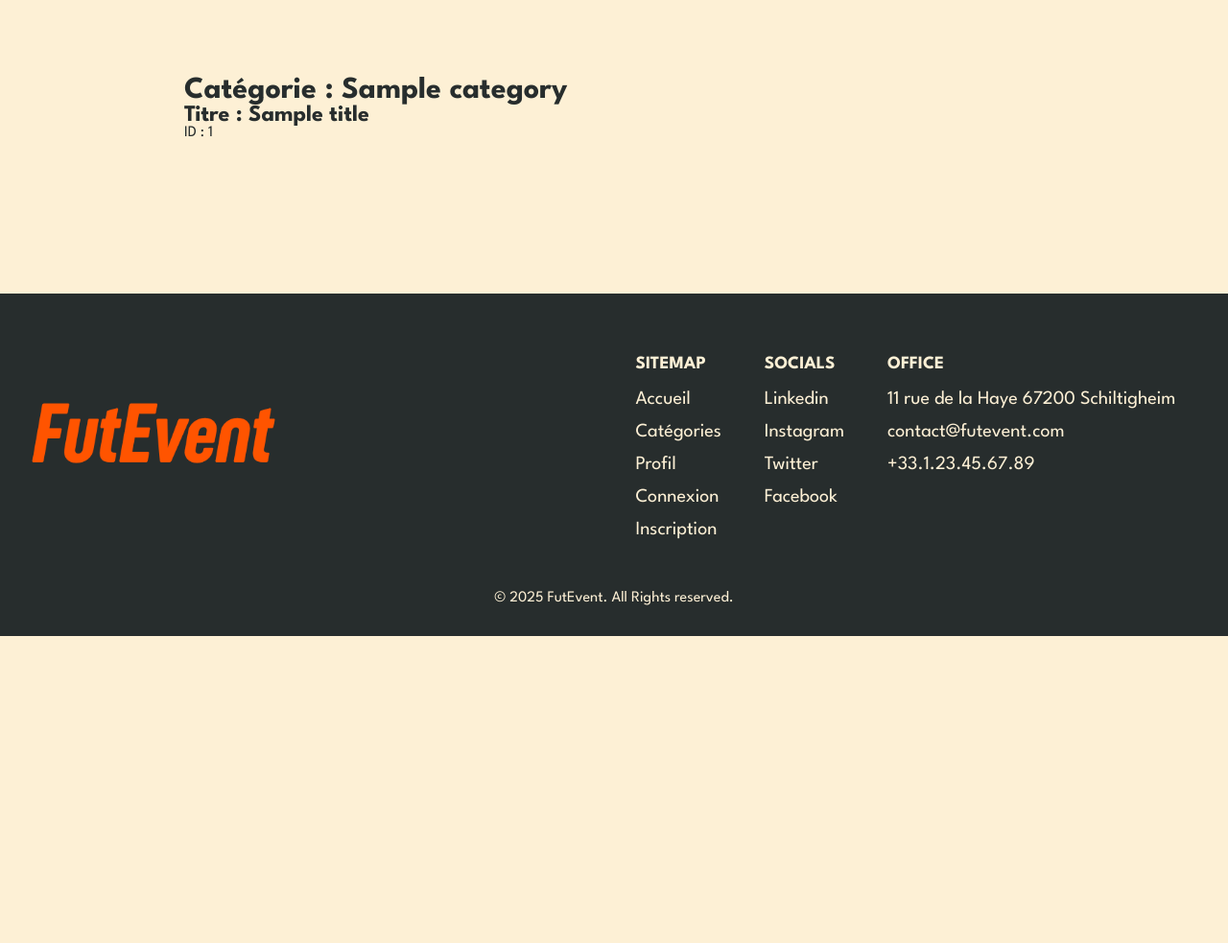
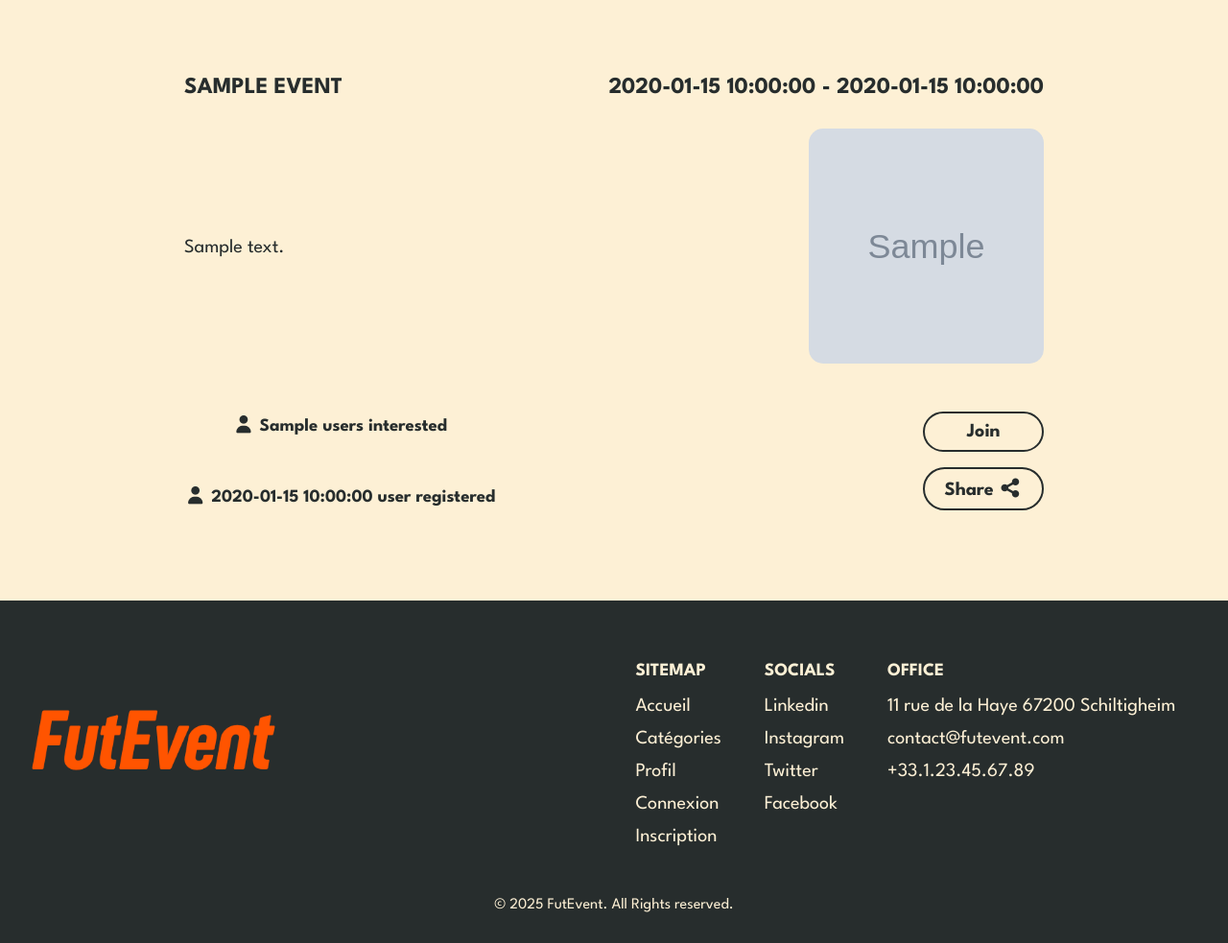
Before and after one commit to FutRR/FutEvent, a Symfony app: template templates/default/event.html.twig in a window 1280 px wide. Shown: the part 137-1120 px from the top of the page at 96% size. Before the commit the page ends 800 px from the top, so only its background shows below. Run offline with Twig, Linux system fonts and the light colour scheme; the template is opened without the code that fills it: most values are stand-ins (such as "Sample title", 1, 10 or a date in 2020); grey boxes marked "Sample" are stand-in pictures; some libraries are stand-ins or nearby versions.

Commit message:
Update category and event templates for improved event display; enhance header links and styling

```diff
--- a/public/css/styles.css
+++ b/public/css/styles.css
@@ -18,6 +18,7 @@
 }
 
 a, a:link, a:visited, a:hover, a:active, a:focus {
+    text-decoration: none;
     color: inherit;
 }
 
@@ -27,6 +28,28 @@
 
 h3{
     margin: 1em 0;
+}
+
+.btn {
+    border: 2px solid var(--dark);
+    border-radius: 50px;
+    background: none;
+    color: var(--dark);
+    font-size: 20px;
+    font-weight: 700;
+    padding: .5em 1em;
+    width: 100%;
+    cursor: pointer;
+    transition: all 250ms ease-out;
+}
+
+.btn:hover{
+    background-color: var(--dark);
+    color: var(--light);
+}
+
+.btn:active{
+    border-color: var(--primary);
 }
 
 body{
@@ -103,6 +126,7 @@
 
 .search-form input{
     width: 100% !important;
+    padding-right: 3em !important;
 }
 
 .search-btn{
@@ -121,44 +145,58 @@
     color: var(--primary);
 }
 
+.events-list{
+    display: flex;
+    flex-direction: column;
+    gap: 2em;
+}
+
 .event{
     display: flex;
+    justify-content: space-between;
+    padding: 1em;
     gap: 1em;
-    padding: 1em 1.5em;
     background-color: var(--dark);
+    border-radius: 30px;
     color: var(--light);
+}
+
+.event-list-img{
+    width: 20%;
+    height: auto;
+}
+
+.event-list-img img{
+    width: 100%;
+    height: 100%;
+    aspect-ratio: 1/1;
+    object-fit: cover;
     border-radius: 15px;
 }
 
-.event img{
-    width: 25%;
-    height: auto;
-    border-radius: 15px;
-}
-
-.event-text{
+.event-list-text{
     display: flex;
     flex-direction: column;
-    justify-content: center;
+    justify-content: space-evenly;
     gap: 1em;
     width: 40%;
 }
 
-.event-title{
+.event-list-title{
     display: flex;
     justify-content: flex-start;
     align-items: center;
     gap: 1em;
 }
 
-.event-users{
+.event-list-users{
     display: flex;
     flex-direction: column;
     justify-content: center;
     align-items: center;
 }
 
-.event-btns{
+.event-list-btns{
     display: flex;
     flex-direction: column;
     align-items: center;
@@ -166,29 +204,77 @@
     gap: 1em;
 }
 
-.btn {
+.list-btn{
     border: 2px solid var(--light);
-    border-radius: 50px;
-    background: none;
     color: var(--light);
-    font-size: 20px;
-    font-weight: 700;
-    padding: .5em 1em;
-    width: 100%;
-    transition: all 250ms ease-out;
 }
 
-.btn:hover{
+.list-btn:hover{
     background-color: var(--light);
     color: var(--dark);
 }
 
-.btn:active{
-    border-color: var(--primary);
+/* EVENT DETAIL */
+
+.event-wrapper{
+    display: flex;
+    flex-direction: column;
+    gap: 2em;
+}
+
+.event-top{
+    display: flex;
+    justify-content: space-between;
+    align-items: center;
+}
+
+.event-main{
+    display: flex;
+    justify-content: space-between;
+    align-items: center;
+    gap: 5em;
+}
+
+.event-description{
+    width: 70%;
+    font-size: 20px;
+}
+
+.event-img{
+    width: 30%;
+    height: auto;
+}
+
+.event-img img{
+    width: 100%;
+    height: 100%;
+    aspect-ratio: 1/1;
+    object-fit: cover;
+    border-radius: 15px;
+}
+
+.event-bottom{
+    display: flex;
+    justify-content: space-between;
+    align-items: center;
+}
+
+.event-users{
+    display: flex;
+    flex-direction: column;
+    align-items: center;
+    gap: 1em;
+}
+
+.event-btns{
+    display: flex;
+    flex-direction: column;
+    align-items: center;
+    gap: 1em;
 }
 
 
-    /* LOGIN */
+/* LOGIN */
 
 .form-wrapper{
     display: flex;
--- a/src/Controller/UserController.php
+++ b/src/Controller/UserController.php
@@ -6,7 +6,7 @@
 use Symfony\Component\HttpFoundation\Response;
 use Symfony\Component\Routing\Attribute\Route;
 
-class UserController extends AbstractController
+final class UserController extends AbstractController
 {
 
     #[Route('/login', name: 'user_login')]
--- a/templates/default/event.html.twig
+++ b/templates/default/event.html.twig
@@ -1,14 +1,43 @@
 {% extends 'base.html.twig' %}
+
+{% block title %}
+    {{ event.title }} - Event Details
+{% endblock %}
 
 {% block body %}
 
-    <h1>Catégorie : {{ category }}</h1>
-    <h2>Titre : {{ title }}</h2>
-    <p>ID : {{ id }}</p>
+    <div class="event-wrapper">
 
+        <div class="event-top">
+            <h2>{{ event.title|upper }}</h2>
+            <h2>{{ event.date }} - {{ event.time }}</h2>
+        </div>
+
+        <div class="event-main">
+            <p class="event-description">
+                {{ event.description|replace({'.': '.<br/>'}) | raw }}
+            </p>
+
+            <figure class="event-img">
+                <img src="{{ asset( event.img ) }}" alt="">
+            </figure>
+        </div>
+
+        <div class="event-bottom">
+            <div class="event-users">
+                <h3><i class="fa-solid fa-user"></i> {{ event.user_int }} users interested</h3>
+                <h3><i class="fa-solid fa-user"></i> {{ event.user_registered }} user registered</h3>
+            </div>
+
+            <div class="event-btns">
+                {% if event.isJoined == false %}
+                    <button class="btn btn-primary">Join</button>
+                {% else %}
+                    <button class="btn btn-primary">Joined <i class="fa-solid fa-check"></i></button>
+                {% endif %}
+                <a class="btn btn-secondary" href="">Share <i class="fa-solid fa-share-nodes"></i></a>
+            </div>
+        </div>
+    </div>
 
 {% endblock %}
-
-{% block title %}
-
-{% endblock %}
--- a/templates/partials/_header.html.twig
+++ b/templates/partials/_header.html.twig
@@ -3,7 +3,7 @@
         <a href="{{ path('default_home') }}"><img src="{{ asset('img/logos/logo-futevent-line.png') }}" alt="Logo FutEvent" id="logo"></a>
         <ul class="links">
             <li><a class="link" href="{{ path('default_home') }}">Accueil</a></li>
-            <li><a class="link" href="">Catégories</a></li>
+            <li><a class="link" href="{{ path('app_category') }}">Catégories</a></li>
             <li><a class="link" href="{#{{ path('user_profile') }}#}">Profil</a></li>
             <li><a class="link" href="{{ path('user_login') }}">Connexion</a></li>
             <li><a class="link" href="{{  path('user_register') }}">Inscription</a></li>
```
Also changed, not shown: src/Controller/DefaultController.php (+70 -5 lines), templates/default/category.html.twig (+24 -15 lines), public/img/placeholder/554c21bce1d4732693654606988690b2.webp (added), public/img/placeholder/band.webp (added), public/img/placeholder/match-nba-new-york-knicks-1024x503.webp (added), public/img/placeholder/orchestral-performance-with-violinists-focus_1286780-4844.webp (added).
